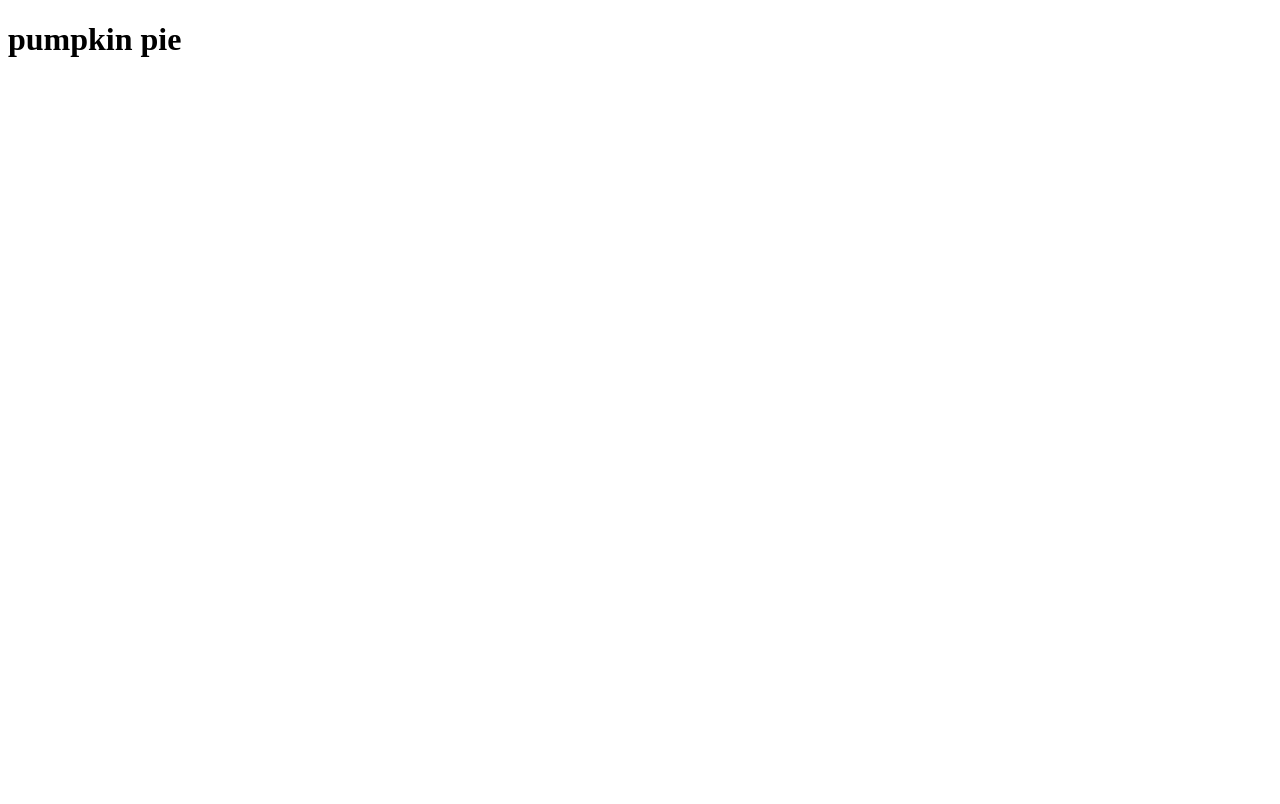
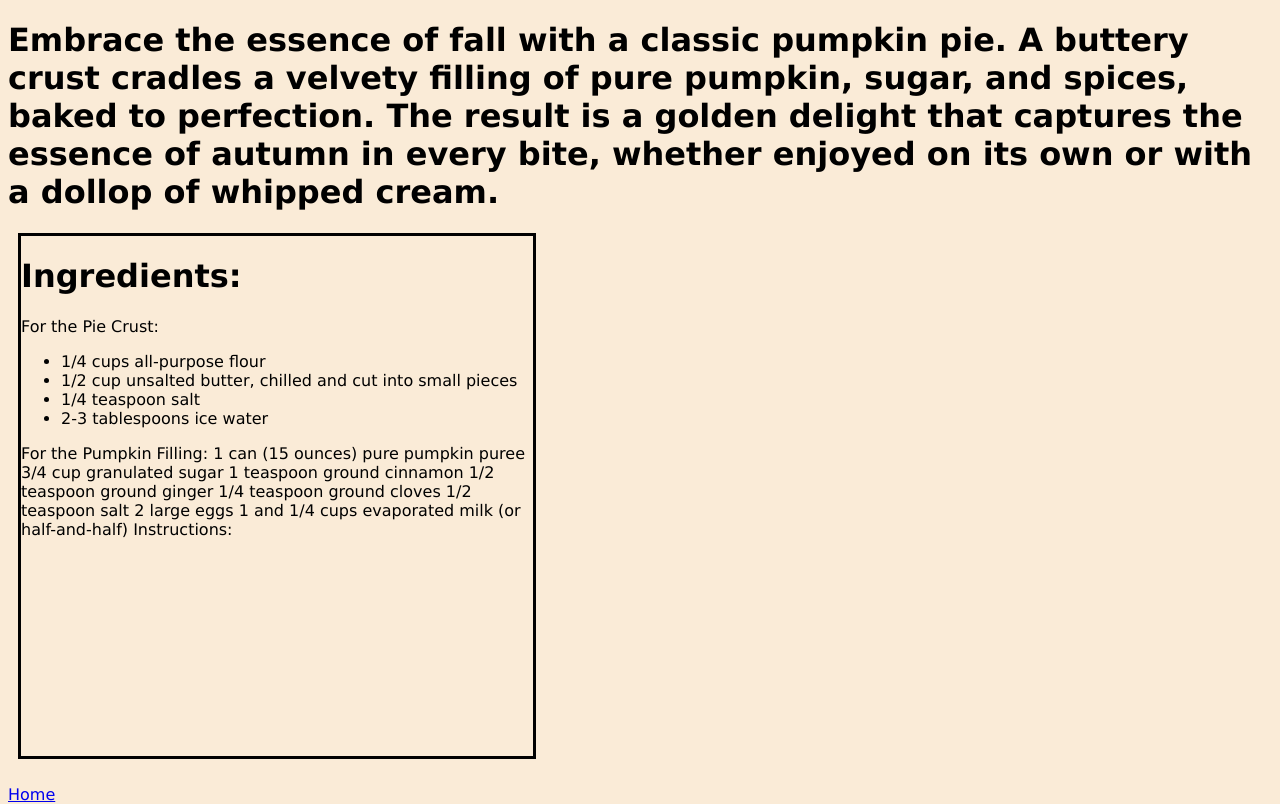
Before and after one commit to Zekkune/odin-recipes, a plain HTML site: page recipes/pumpkinpie.html in a window 1280 px wide. Drawn offline with Linux system fonts and the light colour scheme.

Commit message:
added pumpkin pie image to respective recipe, added flex box properties to organize web page, added padding so the recipe is easier to read

```diff
--- a/recipes/pumpkinpie.html
+++ b/recipes/pumpkinpie.html
@@ -4,8 +4,44 @@
     <meta charset="UTF-8">
     <meta name="viewport" content="width=device-width, initial-scale=1.0">
     <title>Document</title>
+    <link rel="stylesheet" href="recipes.css">
 </head>
-<body>
-    <h1>pumpkin pie</h1>
+
+<body class="recipe pumpkin">
+   <h1 class="piedisc">Embrace the essence of fall with a classic pumpkin pie. A buttery crust cradles a velvety filling of pure pumpkin, sugar, and spices, baked to perfection. The result is a golden delight that captures the essence of autumn in every bite, whether enjoyed on its own or with a dollop of whipped cream.</h1>
+
+    <div class="pierecipe">
+        <p class="Ingredients">
+        <h1>Ingredients:</h1>
+
+            For the Pie Crust:
+            <ul>
+                <li class="ingredientslist">1/4 cups all-purpose flour</li>
+                <li class="ingredientslist">1/2 cup unsalted butter, chilled and cut into small pieces</li>
+                <li class="ingredientslist">1/4 teaspoon salt</li>
+                <li class="ingredientslist">2-3 tablespoons ice water</li>
+            </ul>
+
+            For the Pumpkin Filling:
+            1 can (15 ounces) pure pumpkin puree
+            3/4 cup granulated sugar
+            1 teaspoon ground cinnamon
+            1/2 teaspoon ground ginger
+            1/4 teaspoon ground cloves
+            1/2 teaspoon salt
+            2 large eggs
+            1 and 1/4 cups evaporated milk (or half-and-half)
+            Instructions:
+
+        </p>
+
+
+    </div>
+    <div><p class="homebtn"><a href="../index.html">Home</a></p></div>
+
+
+
+
+
 </body>
 </html>
--- a/recipes/recipes.css
+++ b/recipes/recipes.css
@@ -0,0 +1,28 @@
+.recipe {
+    background-color: antiquewhite;
+    font-family: Verdana, Geneva, Tahoma, sans-serif;
+
+}
+
+.pierecipe {
+    border-color: black;
+    border-style: solid;
+    height: 65vh;
+    width: 40vw;
+    position: relative;
+    display: block;
+    margin: 10px;
+}
+
+.pieheader {
+    color: red;
+    position: absolute;
+    height: 20px;
+    display: block;
+
+}
+
+.homebtn {
+    border-color: black;
+    position: absolute;
+}
```
Also changed, not shown: Pie-pic.webp (added).
